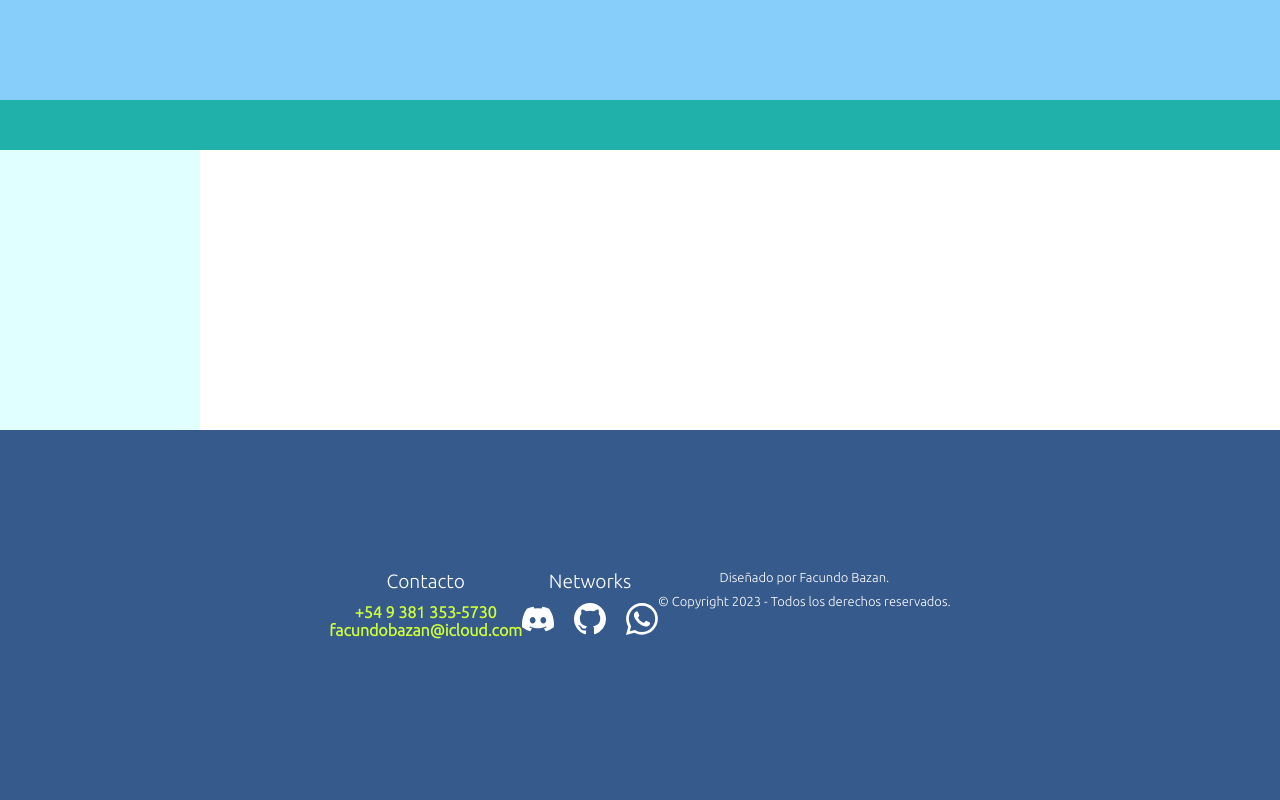
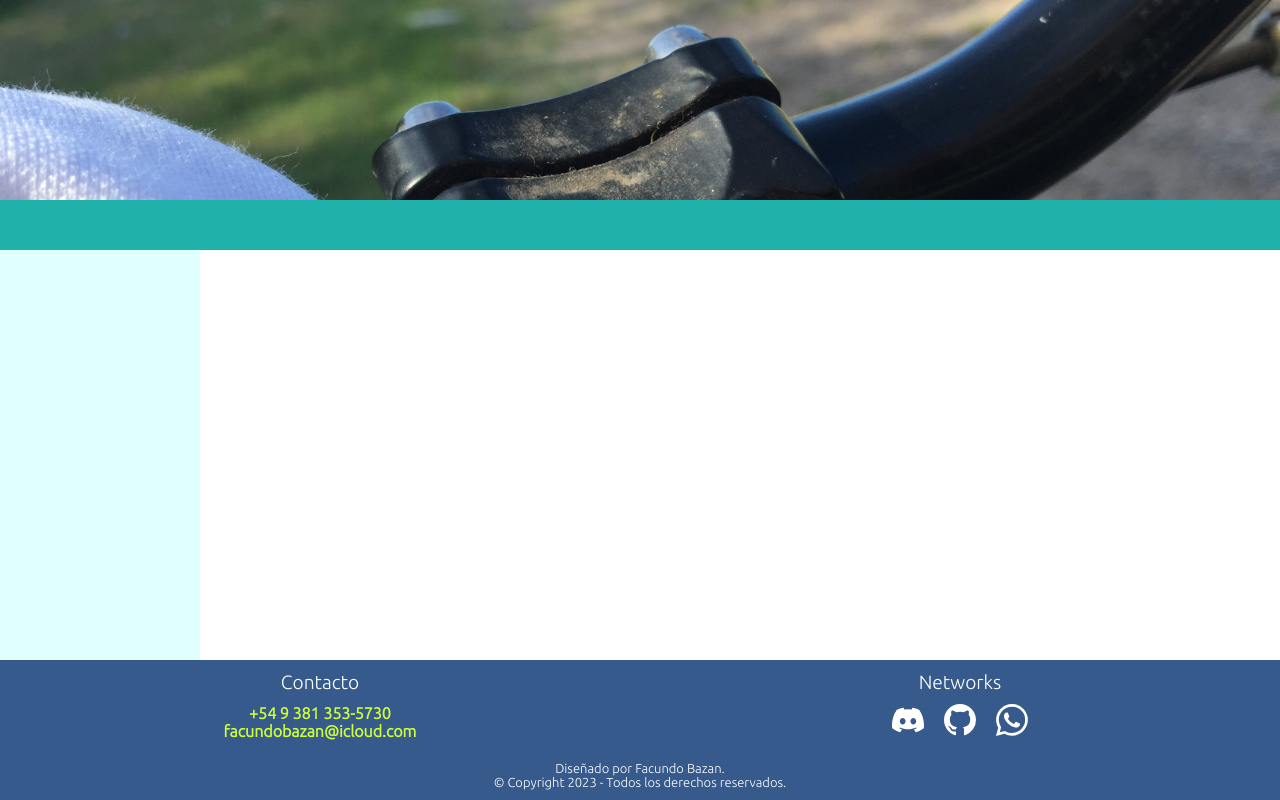
Before and after one commit to facundobazan/curriculum, a plain HTML site: page index.html in a window 1280 px wide. Drawn offline with Linux system fonts and the light colour scheme.

Commit message:
update header & footer links

```diff
--- a/assets/css/style.css
+++ b/assets/css/style.css
@@ -52,6 +52,7 @@ XX-Large devices (larger desktops, 1400px and up)
 */
 body {
     display: grid;
+    grid-template-rows: 200px 50px auto auto 250px;
     grid-template-areas:
         "header"
         "navbar"
@@ -63,6 +64,10 @@ body {
 header {
     grid-area: header;
     background: lightskyblue;
+    background: url("/assets/images/fondo.jpg") #000;
+    background-position-y: 70%;
+    background-repeat: no-repeat;
+    background-size: cover;
 }
 
 nav {
@@ -84,7 +89,7 @@ footer {
     grid-area: footer;
     background: rgb(55, 90, 140);
     display: flex;
-    flex-flow: column nowrap;
+    flex-flow: column wrap;
     justify-content: center;
     align-content: center;
 }
@@ -103,6 +108,10 @@ footer>section>p {
     padding-bottom: 10px;
 }
 
+footer>section>p:last-child {
+    padding-bottom: 0;
+}
+
 footer>section>p::first-letter {
     text-transform: capitalize;
 }
@@ -118,23 +127,24 @@ footer>section>ul {
     gap: 20px;
 }
 
-.footer-contact>p{
+.footer-contact>p {
     font-size: 1.2rem;
 }
 
-.footer-network{
+.footer-network {
     font-size: 1.2rem;
 }
 
-.footer-legal{
+.footer-legal {
     font-size: small;
     color: rgba(255, 255, 255, 0.302);
+    margin: 0;
 }
 
 @media (min-width: 768px) {
     body {
         grid-template-columns: 200px auto;
-        grid-template-rows: 100px 50px auto auto;
+        grid-template-rows: 200px 50px auto 140px;
         grid-template-areas:
             "header     header"
             "navbar     navbar"
@@ -142,7 +152,16 @@ footer>section>ul {
             "footer     footer";
     }
 
-    footer{
+    footer {
         flex-flow: row wrap;
+        justify-content: center;
+    }
+
+    .footer-contact{
+        width: 50%;
+    }
+
+    .footer-network{
+        width: 50%;
     }
 }
--- a/index.html
+++ b/index.html
@@ -6,7 +6,7 @@
     <meta http-equiv="X-UA-Compatible" content="IE=edge">
     <meta name="viewport" content="width=device-width, initial-scale=1.0">
     <link rel="stylesheet" href="assets/css/style.css">
-    <title>Facundo Bazan CV</title>
+    <title>Curriculum Vitae</title>
 </head>
 
 <body>
@@ -34,6 +34,7 @@
 
     <!-- footer -->
     <footer>
+        <!-- seccion de contacto -->
         <section class="footer-contact">
             <p>Contacto</p>
             <ul class="contact-list">
@@ -46,6 +47,7 @@
             </ul>
         </section>
 
+        <!-- seccion de redes -->
         <section class="footer-network">
             <p>Networks</p>
             <ul>
@@ -134,9 +136,10 @@
             </ul>
         </section>
 
+        <!-- seccion legales -->
         <section class="footer-legal">
-            <p>Diseñado por Facundo Bazan.</p>
-            <p>© Copyright 2023 - Todos los derechos reservados.</p>
+            <p>Diseñado por Facundo Bazan.<br>
+                © Copyright 2023 - Todos los derechos reservados.</p>
         </section>
 
     </footer>
```
Also changed, not shown: assets/images/fondo.jpg (added).
